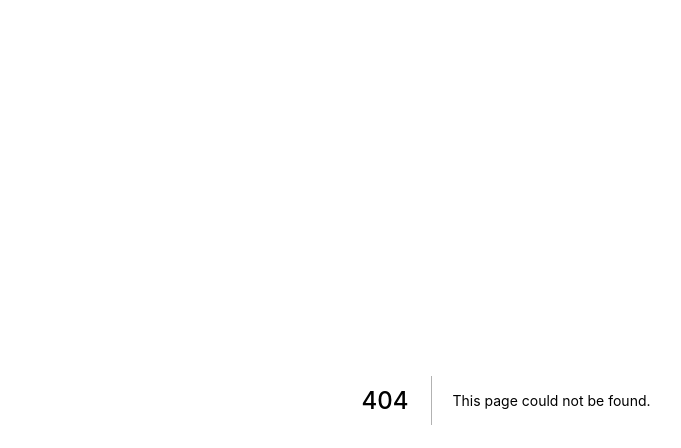
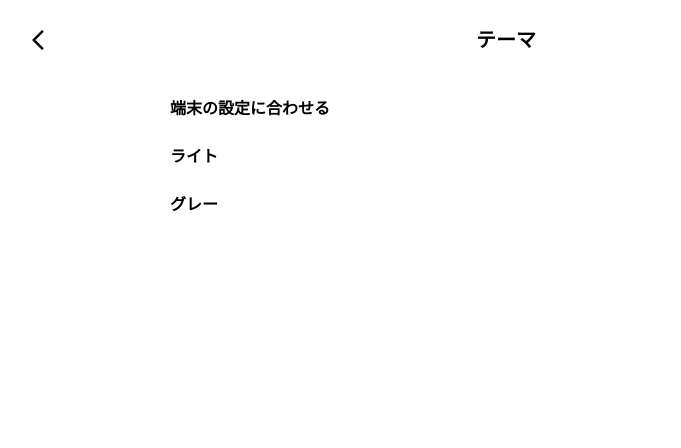
Before and after one commit to qinmemo-j1/qinmemo-j1, a Next.js app: page /mypage/theme in a window 1280 px wide. Before the commit this address had no page. Shown: the top 448 px of the page, without its empty margins (134-815 px from the left). Built offline with nearby package versions, Linux system fonts and the light colour scheme.

Commit message:
✨ テーマページ作成

```diff
--- a/src/pages/mypage/index.tsx
+++ b/src/pages/mypage/index.tsx
@@ -14,7 +14,7 @@ const Mypage: VFC = () => {
         { item: "アカウント設定", path: "/mypage/account" },
         {
           item: "テーマ",
-          path: "/Mypage/themesettings",
+          path: "/mypage/theme",
           settingItem: "OSの設定に合わせる",
         },
       ],
--- /dev/null
+++ b/src/pages/mypage/theme/index.tsx
@@ -0,0 +1,21 @@
+import React from "react";
+import { MyPageHeader } from "src/components/MyPageHeader";
+
+export const Theme = () => {
+  return (
+    <>
+      <MyPageHeader name="テーマ" />
+      <div className="relative px-4">
+        <div className="flex flex-col gap-6 py-4 mx-auto max-w-2xl font-bold">
+          <span>端末の設定に合わせる</span>
+
+          <span>ライト</span>
+
+          <span>グレー</span>
+        </div>
+      </div>
+    </>
+  );
+};
+
+export default Theme;
```
